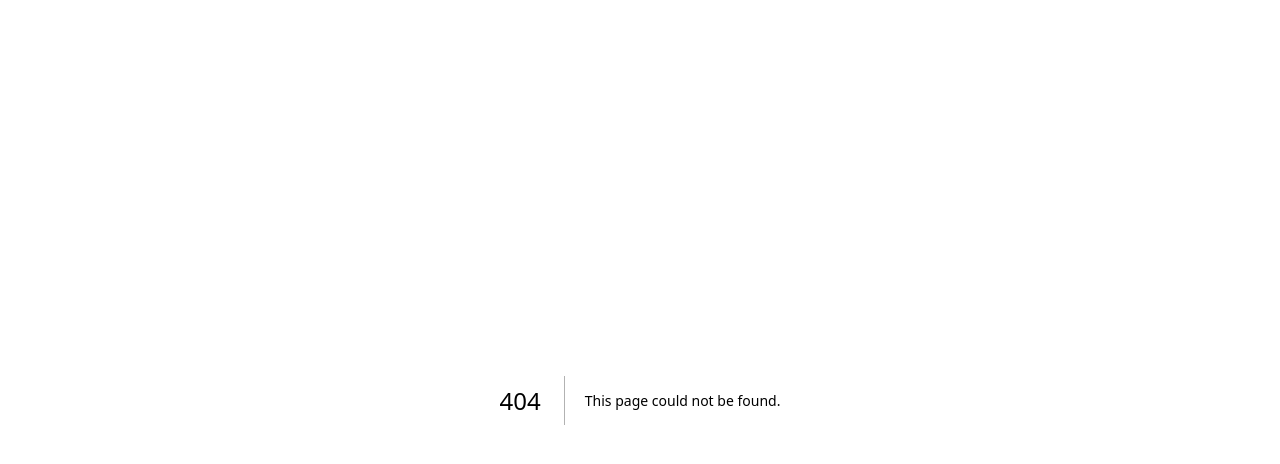
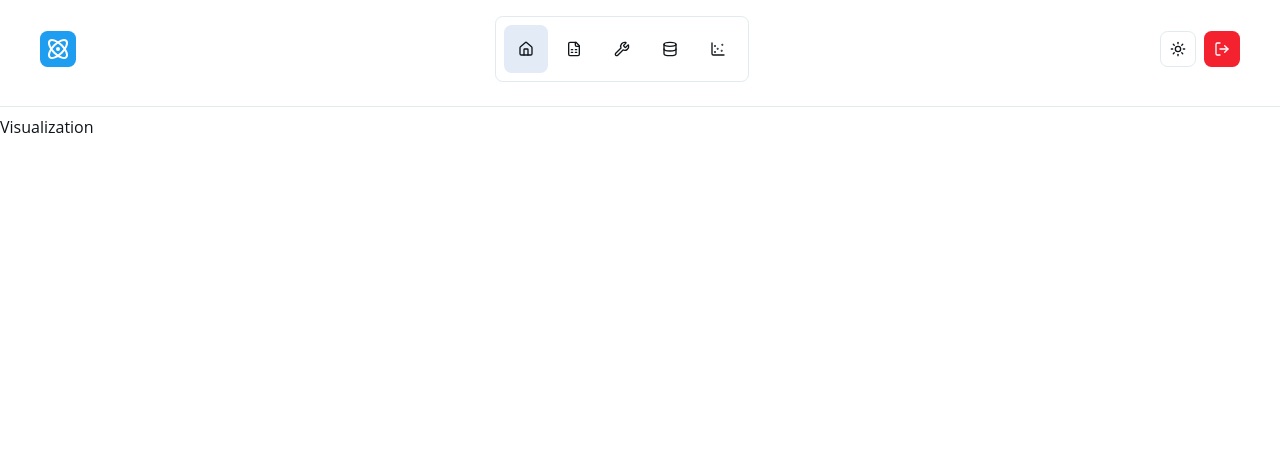
Before and after one commit to faroukq1/feature-engineering-helper-app, a Next.js app in the folder client/: page /dashboard/visualization in a window 1280 px wide. Before the commit this address had no page. Shown: the top 464 px of the page. Built offline with nearby package versions, Linux system fonts and the light colour scheme; sample sign-in values are in the browser's storage.

Commit message:
feat: add visualization page

```diff
--- /dev/null
+++ b/client/app/dashboard/visualization/page.tsx
@@ -0,0 +1,7 @@
+import React from "react";
+
+const page = () => {
+  return <div>Visualization</div>;
+};
+
+export default page;
--- a/client/components/global/Navbar.tsx
+++ b/client/components/global/Navbar.tsx
@@ -1,6 +1,12 @@
 import React, { useState } from "react";
-import { Home, Wrench, Database, FileSpreadsheet } from "lucide-react";
-import { Button, buttonVariants } from "@/components/ui/button";
+import {
+  Home,
+  Wrench,
+  Database,
+  FileSpreadsheet,
+  ScatterChart,
+} from "lucide-react";
+import { buttonVariants } from "@/components/ui/button";
 import { cn } from "@/lib/utils";
 import Link from "next/link";
 
@@ -19,6 +25,12 @@ const navItems = [
     href: "/dashboard/operations",
   },
   { icon: Database, label: "Fusion", active: false, href: "/dashboard/fusion" },
+  {
+    icon: ScatterChart,
+    label: "Visualization",
+    active: false,
+    href: "/dashboard/visualization",
+  },
 ];
 export default function Navbar() {
   const [hoveredIndex, setHoveredIndex] = useState<number | null>(null);
```
